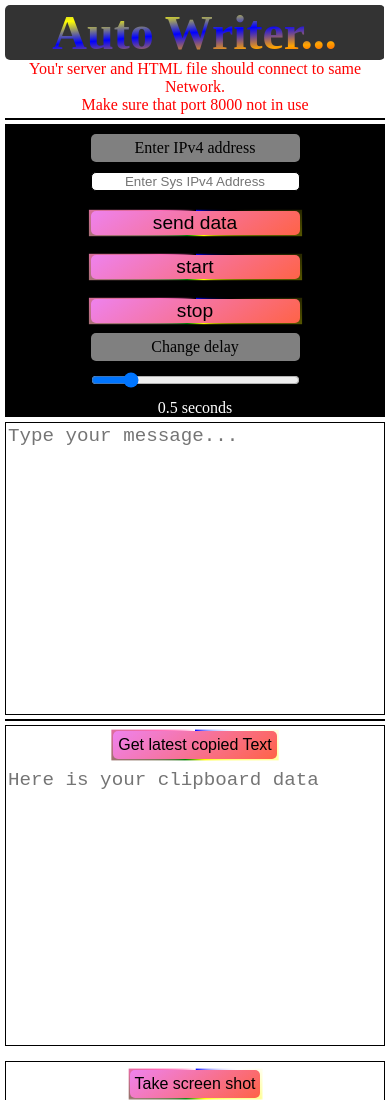
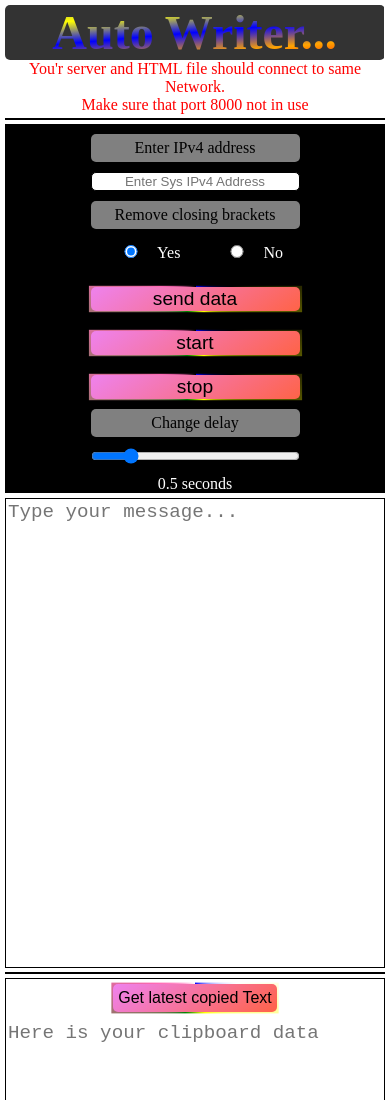
Before and after one commit to access-any-thing-with-proton/AutoWriter, a plain HTML site: page web-based/index.html in a window 390 px wide. Shown: the top 1100 px of the page. Drawn offline with Linux system fonts and the light colour scheme.

Commit message:
Update index.html

```diff
--- a/web-based/index.html
+++ b/web-based/index.html
@@ -104,6 +104,16 @@
 
         .buttons input {
             border: 1px solid black;
+        }
+
+        .buttons .radio-buttons {
+            display: flex;
+            flex-direction: row;
+        }
+
+        .buttons .radio-buttons label {
+            background-color: transparent;
+            color: white;
         }
 
         .buttons button,
@@ -255,6 +265,7 @@
                 grid-template-columns: 100%;
                 grid-template-rows: max-content;
                 row-gap: 5px;
+                height: 100vh;
             }
 
             .main-items .buttons {
@@ -284,6 +295,12 @@
             <div class="buttons">
                 <label for="ip-address">Enter IPv4 address</label>
                 <input type="text" placeholder="Enter Sys IPv4 Address" id="ip-address">
+
+                <label for="brackets">Remove closing brackets</label>
+                <div class="radio-buttons" id="radio-buttons">
+                    <label><input type="radio" name="brackets" value="1" checked>Yes</label>
+                    <label><input type="radio" name="brackets" value="0">No</label>
+                </div>
 
                 <div></div>
                 <button id="send-data">send data</button>
@@ -376,6 +393,7 @@
             event.preventDefault();
             const msg = document.getElementById("message").value;
             let laptopIPAddress = document.getElementById("ip-address").value.trim();
+
             let url = `http://${laptopIPAddress}:8000/`;
             try {
                 fetch(url, {
@@ -413,13 +431,21 @@
         function additionalOptions() {
             let laptopIPAddress = document.getElementById("ip-address").value.trim();
             let url = `http://${laptopIPAddress}:8000/options`;
+
+            let bracketsOption = null;
+            document.getElementById("radio-buttons").querySelectorAll("input").forEach((ele) => {
+                if (ele.checked) {
+                    bracketsOption = ele.value;
+                }
+            });
+
             fetch(url, {
                 method: "POST",
                 headers: {
                     "Content-Type": "application/json",
                     "X-CSRFToken": getCookie("csrftoken")
                 },
-                body: JSON.stringify({ stop: isStop, delay: timeDelay, ipAddress: laptopIPAddress })
+                body: JSON.stringify({ stop: isStop, delay: timeDelay, ipAddress: laptopIPAddress, bracketsOption: bracketsOption })
             })
                 .then(res => res.json())
                 .then(data => {
```
